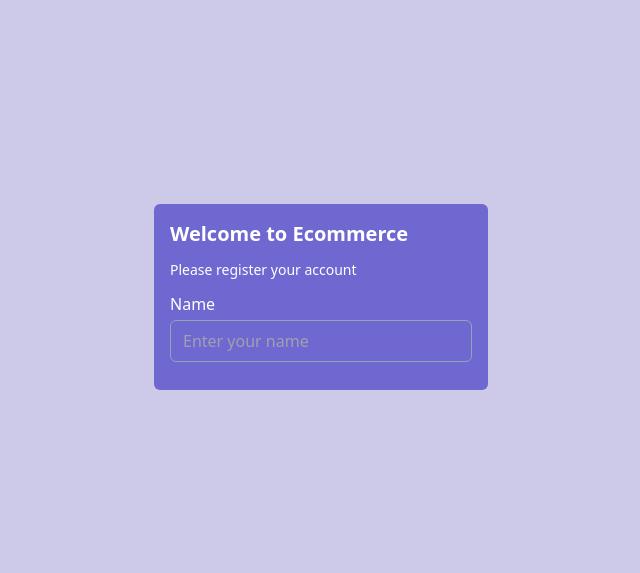
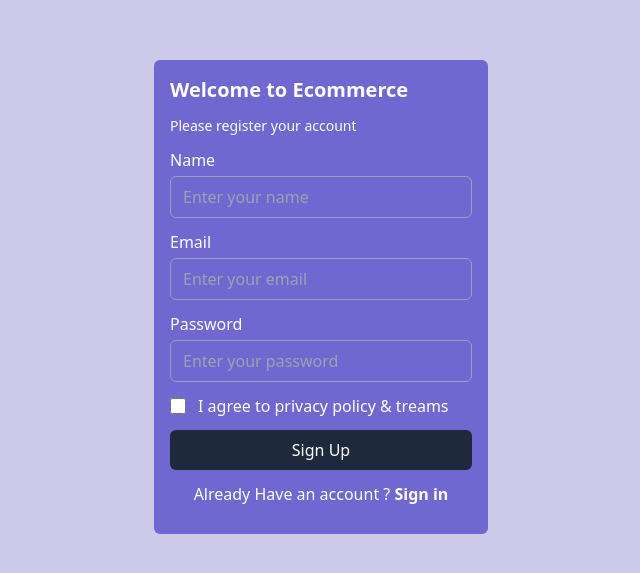
Before and after one commit to Harry8679/Multi-Vendors-FrontEnd, a React (Create React App) app: page /register in a window 1280 px wide. Shown: the part 103-676 px from the top of the page, without its empty margins (319-959 px from the left). Built offline with nearby package versions, Linux system fonts and the light colour scheme.

Commit message:
Route and Login Regsiter Part 4

```diff
--- a/src/views/auth/Register.jsx
+++ b/src/views/auth/Register.jsx
@@ -1,4 +1,5 @@
 import React from 'react'
+import { Link } from 'react-router-dom';
 
 const Register = () => {
   return (
@@ -14,6 +15,29 @@ const Register = () => {
                     <input type="text" className='px-3 py-2 outline-none border border-slate-400 bg-transparent rounded-md' name='name'
                         placeholder='Enter your name' id='name' required />
                 </div>
+
+                <div className='flex flex-col w-full gap-1 mb-3'>
+                    <label htmlFor="email">Email</label>
+                    <input type="text" className='px-3 py-2 outline-none border border-slate-400 bg-transparent rounded-md' name='email'
+                        placeholder='Enter your email' id='email' required />
+                </div>
+
+                <div className='flex flex-col w-full gap-1 mb-3'>
+                    <label htmlFor="pasword">Password</label>
+                    <input type="password" className='px-3 py-2 outline-none border border-slate-400 bg-transparent rounded-md' name='password'
+                        placeholder='Enter your password' id='password' required />
+                </div>
+
+                <div className='flex items-center w-full gap-3 mb-3'>
+                    <input type='checkbox' className='w-4 h-4 text-blue-600 overflow-hidden bg-gray-200 rounded border-gray-300 focus:ring-blue-500' name='checkbox'/>
+                    <label htmlFor="checkbox">I agree to privacy policy & treams</label>
+                </div>
+
+                <button className='bg-slate-800 w-full hover:shadow-blue-300 hover:shadow-lg text-white rounded-md px-7 py-2 mb-3'>Sign Up</button>
+
+                <div className='flex items-center mb-3 gap-3 justify-center'>
+                    <p>Already Have an account ? <Link className='font-bold' to='/login'>Sign in</Link></p>
+                </div>
             </form>
         </div>
       </div>
```
